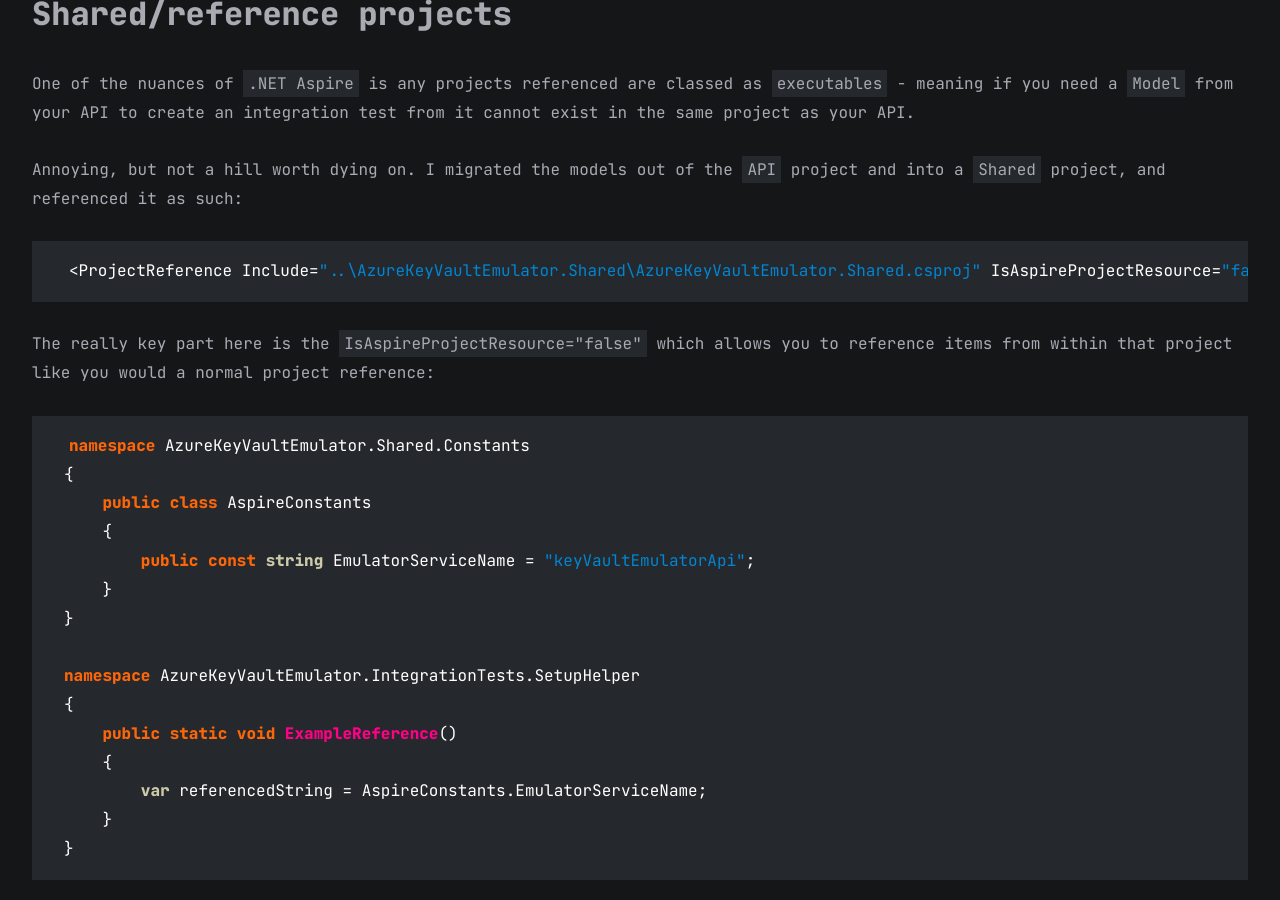
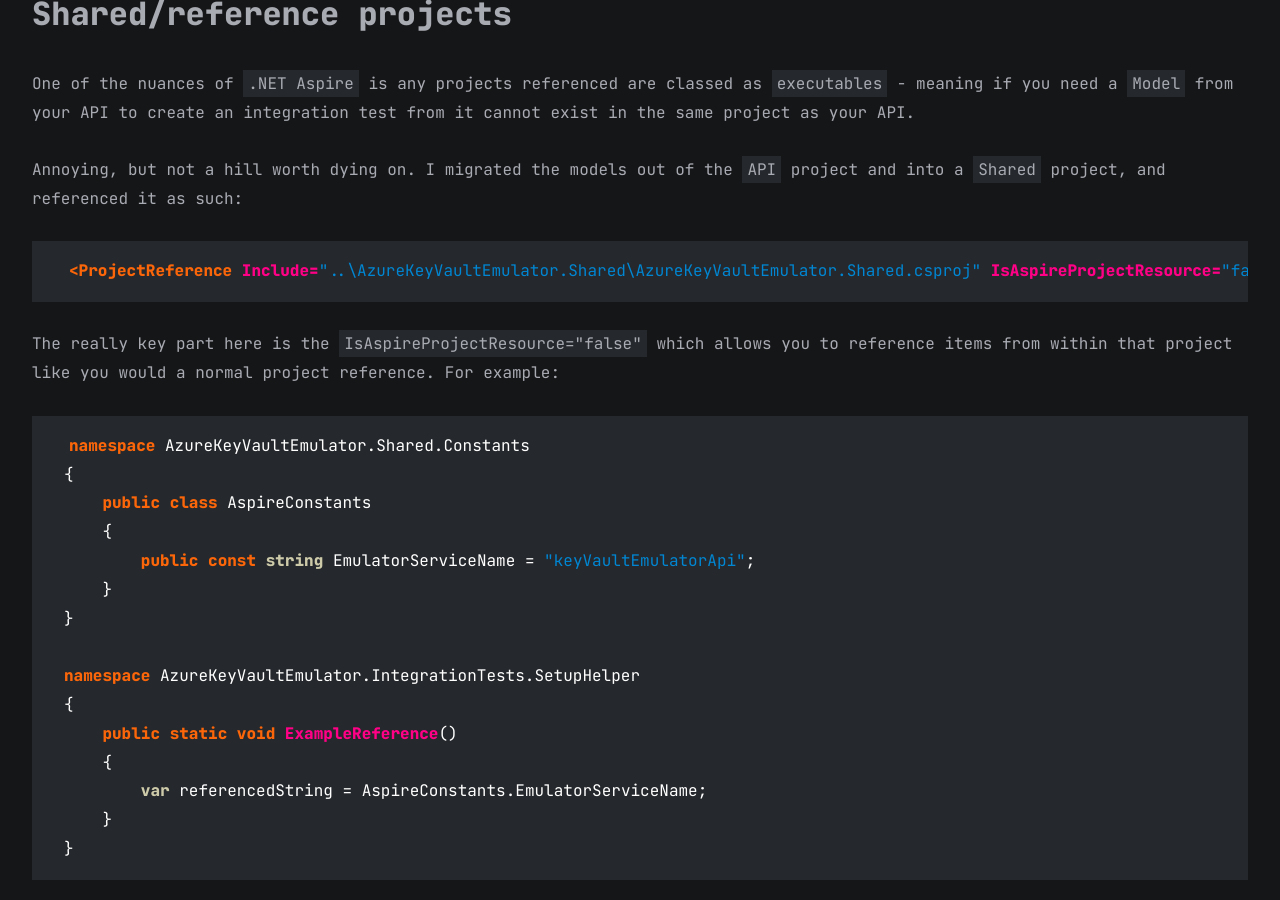
Before and after one commit to james-gould/PersonalBlog, a Jekyll site: the page built from all_collections/_posts/2025-15-08-NET-Aspire-Integration-Testing-Troubleshooting.md, in a window 1280 px wide and 900 px high, scrolled down 2455 px. Built offline with Jekyll 4.4.1, drawn with Linux system fonts in a browser that asks for light colours.

Commit message:
fixed doctype

````diff
--- a/all_collections/_posts/2025-15-08-NET-Aspire-Integration-Testing-Troubleshooting.md
+++ b/all_collections/_posts/2025-15-08-NET-Aspire-Integration-Testing-Troubleshooting.md
@@ -48,11 +48,11 @@ One of the nuances of `.NET Aspire` is any projects referenced are classed as `e
 
 Annoying, but not a hill worth dying on. I migrated the models out of the `API` project and into a `Shared` project, and referenced it as such:
 
-```csharp
+```xml
 <ProjectReference Include="..\AzureKeyVaultEmulator.Shared\AzureKeyVaultEmulator.Shared.csproj" IsAspireProjectResource="false"/>
 ```
 
-The really key part here is the `IsAspireProjectResource="false"` which allows you to reference items from within that project like you would a normal project reference:
+The really key part here is the `IsAspireProjectResource="false"` which allows you to reference items from within that project like you would a normal project reference. For example:
 
 ```cs
 namespace AzureKeyVaultEmulator.Shared.Constants
````
